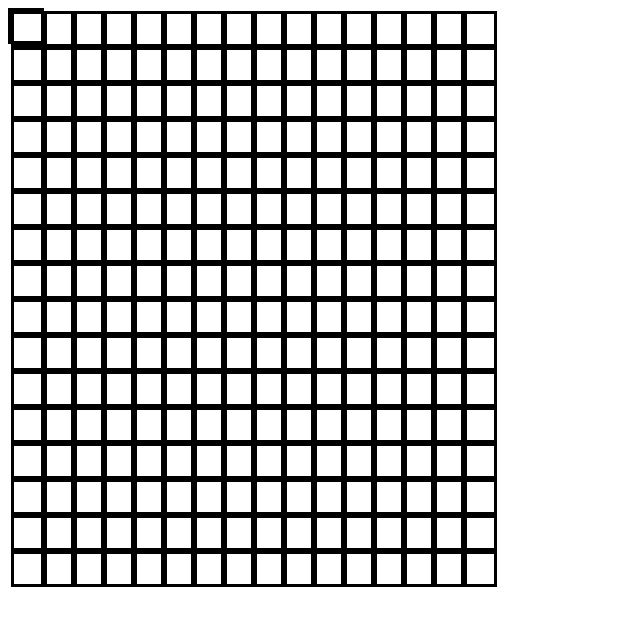
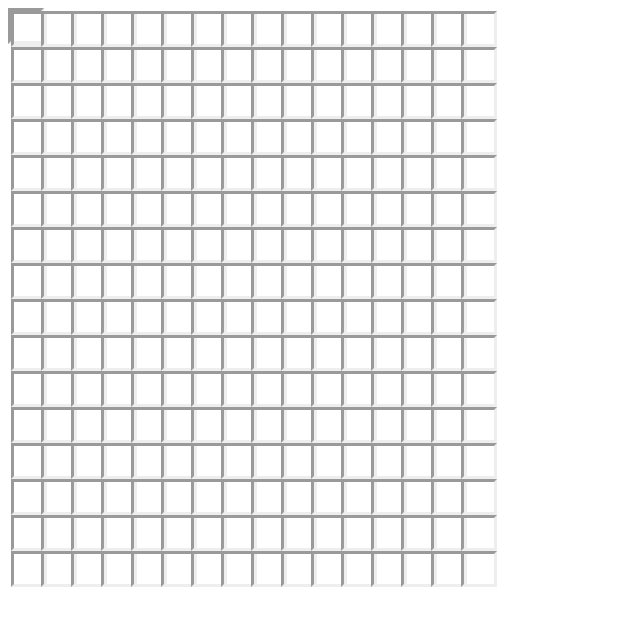
Before and after one commit to jspancerz/etch-a-sketch, a plain HTML site: page index.html in a window 1280 px wide. Shown: the whole page, without its empty margins (0-640 px from the left). Drawn offline with Linux system fonts and the light colour scheme.

Commit message:
changed css border style to inset

```diff
--- a/style.css
+++ b/style.css
@@ -4,7 +4,7 @@
 }
 
 div {
-    border:solid;
+    border:inset;
     height: 30px;
     width: 30px;
 }
```
